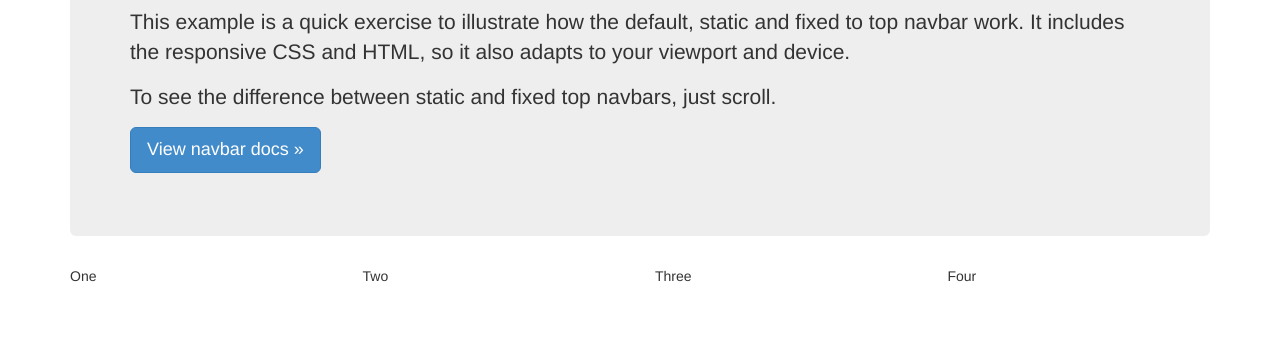
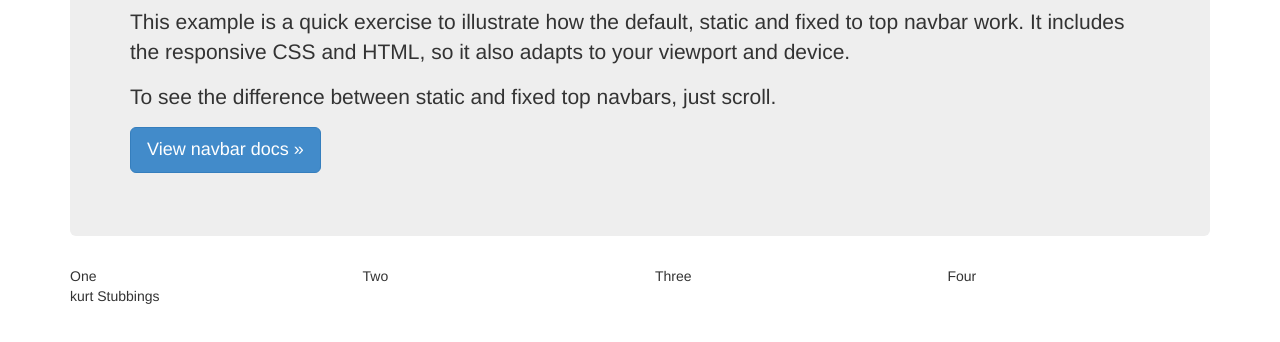
Before and after one commit to kuuurttyy/collabproject, a plain HTML site: page website/index.html in a window 1280 px wide. Shown: the part 140-482 px from the top of the page. Drawn offline with nearby package versions, Linux system fonts and the light colour scheme.

Commit message:
Added footer

```diff
--- a/website/index.html
+++ b/website/index.html
@@ -112,6 +112,8 @@
             </div>
         </div>
 
+        <footer>kurt Stubbings</footer>
+
     </div>
     <!-- /container -->
 
```
Lines whose indentation alone changed are shown as unchanged.
